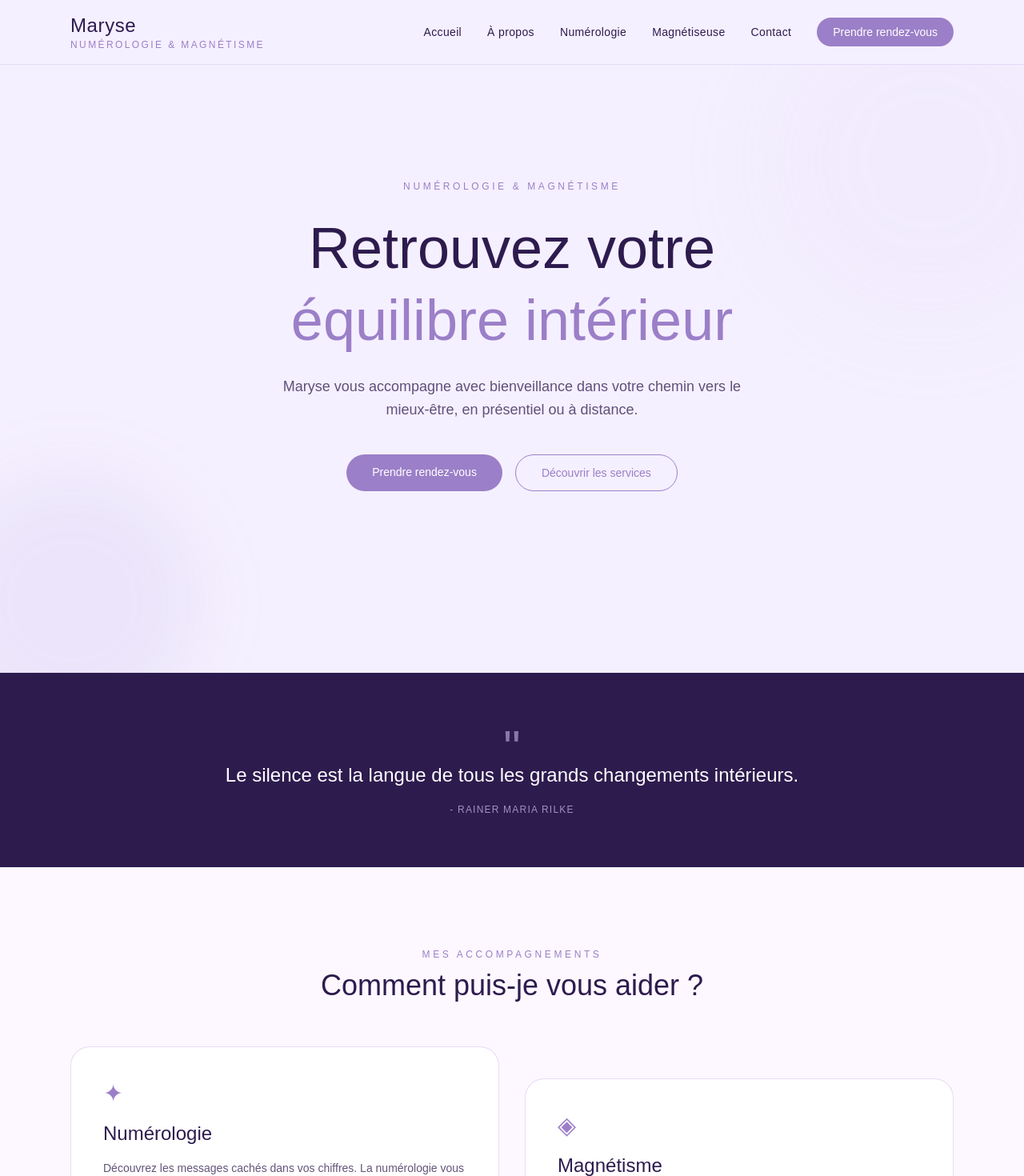
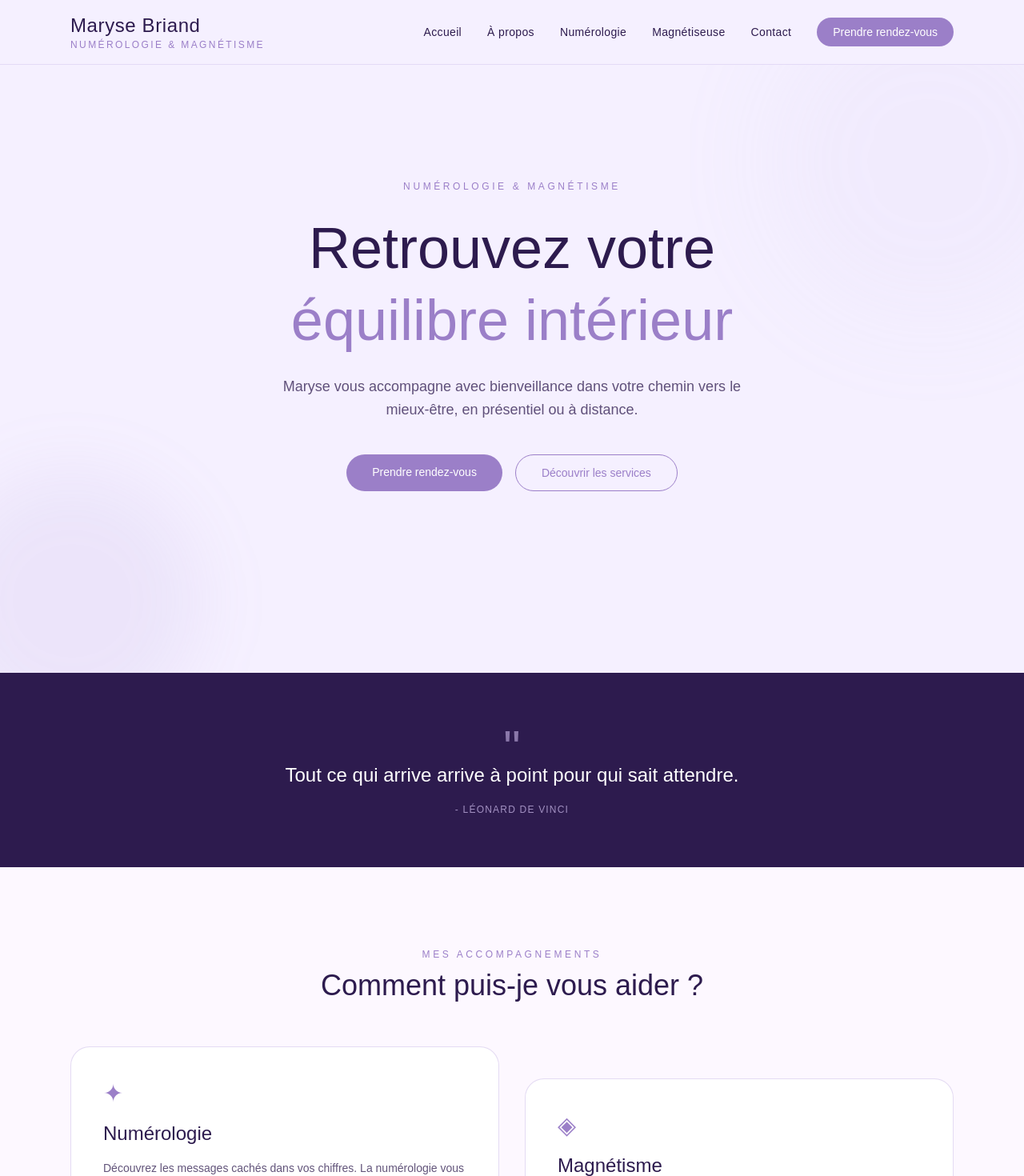
Before and after one commit to GumSurf/maryse-bien-etre, a Next.js app: page / in a window 1280 px wide. Shown: the top 1470 px of the page at 80% size. Built offline with nearby package versions, Linux system fonts and the light colour scheme; a web font is replaced by a local one.

Commit message:
Edit: correction

```diff
--- a/src/app/components/Citation.tsx
+++ b/src/app/components/Citation.tsx
@@ -1,22 +1,42 @@
 "use client";
 
+import { useState, useEffect } from "react";
 import { citation } from "../lib/data";
+import { motion, AnimatePresence } from "framer-motion";
 
 export default function Citation() {
-  const item = citation[Math.floor(Math.random() * citation.length)];
+  const [item, setItem] = useState(citation[0]);
+  const [ready, setReady] = useState(false);
+
+  useEffect(() => {
+    setItem(citation[Math.floor(Math.random() * citation.length)]);
+    setReady(true);
+  }, []);
 
   return (
     <section className="bg-[#2D1B4E] py-16">
       <div className="max-w-3xl mx-auto px-6 text-center">
-        <span className="text-[#C9B8E8]/60 font-playfair text-6xl leading-none block">
+        <span className="text-[#C9B8E8]/60 font-playfair text-6xl leading-none block" aria-hidden="true">
           "
         </span>
-        <p className="font-playfair text-xl md:text-2xl text-white leading-relaxed -mt-4">
-          {item.texte}
-        </p>
-        <span className="block mt-4 font-lato text-xs tracking-widest text-[#C9B8E8]/75 uppercase">
+        <AnimatePresence mode="wait">
+          <motion.p
+            key={item.texte}
+            initial={{ opacity: 0 }}
+            animate={{ opacity: ready ? 1 : 0 }}
+            transition={{ duration: 0.6 }}
+            className="font-playfair text-xl md:text-2xl text-white leading-relaxed -mt-4"
+          >
+            {item.texte}
+          </motion.p>
+        </AnimatePresence>
+        <motion.span
+          animate={{ opacity: ready ? 1 : 0 }}
+          transition={{ duration: 0.6, delay: 0.2 }}
+          className="block mt-4 font-lato text-xs tracking-widest text-[#C9B8E8]/75 uppercase"
+        >
           - {item.auteur}
-        </span>
+        </motion.span>
       </div>
     </section>
   );
--- a/src/app/components/Cta.tsx
+++ b/src/app/components/Cta.tsx
@@ -23,6 +23,7 @@ export default function Cta({
         <Link
           href={buttonHref}
           className="font-lato text-sm px-8 py-3 rounded-full bg-[#C9B8E8] text-[#2D1B4E] hover:bg-white transition-colors duration-300 font-medium"
+          aria-label="Prendre rendez-vous avec Maryse"
         >
           {buttonLabel}
         </Link>
--- a/src/app/components/Footer.tsx
+++ b/src/app/components/Footer.tsx
@@ -5,7 +5,7 @@ export default function Footer() {
     <footer className="bg-[#2D1B4E] text-[#E8E0F5] py-12">
       <div className="max-w-6xl mx-auto px-6 grid grid-cols-1 md:grid-cols-3 gap-10">
         <div className="flex flex-col gap-2">
-          <span className="font-playfair text-xl text-white">Maryse</span>
+          <span className="font-playfair text-xl text-white">Maryse Briand</span>
           <span className="text-xs text-[#C9B8E8] tracking-[0.2em] uppercase">
             Numérologie & Magnétisme
           </span>
@@ -52,7 +52,7 @@ export default function Footer() {
 
       <div className="max-w-6xl mx-auto px-6 mt-10 pt-6 border-t border-[#C9B8E8]/30 flex flex-col md:flex-row justify-between items-center gap-2 text-xs text-[#C9B8E8]/65">
         <span>© {new Date().getFullYear()} Maryse - Tous droits réservés</span>
-        <span>Réalisé par Gabriel Christe ✦</span>
+        <span aria-hidden="true">Réalisé par Gabriel Christe ✦</span>
       </div>
     </footer>
   );
--- a/src/app/components/Header.tsx
+++ b/src/app/components/Header.tsx
@@ -17,10 +17,9 @@ export default function Header() {
   return (
     <header className="w-full bg-[#F5F0FF] border-b border-[#C9B8E8]/40 sticky top-0 z-50 backdrop-blur-sm">
       <div className="max-w-6xl mx-auto px-6 py-4 flex items-center justify-between">
-        {/* Logo */}
-        <Link href="/" className="flex flex-col leading-tight">
+        <Link href="/" aria-label="Maryse — Retour à l'accueil" className="flex flex-col leading-tight">
           <span className="font-playfair text-2xl text-[#2D1B4E] tracking-wide">
-            Maryse
+            Maryse Briand
           </span>
           <span className="text-xs text-[#9B7FC8] tracking-[0.2em] uppercase font-lato">
             Numérologie & Magnétisme
@@ -28,7 +27,7 @@ export default function Header() {
         </Link>
 
         {/* Nav desktop */}
-        <nav className="hidden md:flex items-center gap-8">
+        <nav aria-label="Navigation principale" className="hidden md:flex items-center gap-8">
           {navLinks.map((link) => (
             <Link
               key={link.href}
@@ -41,6 +40,7 @@ export default function Header() {
           ))}
           <Link
             href="/contact"
+            aria-label="Prendre rendez-vous avec Maryse"
             className="font-lato text-sm px-5 py-2 rounded-full bg-[#9B7FC8] text-white hover:bg-[#2D1B4E] transition-colors duration-300"
           >
             Prendre rendez-vous
@@ -51,7 +51,9 @@ export default function Header() {
         <button
           className="md:hidden text-[#2D1B4E]"
           onClick={() => setMenuOpen(!menuOpen)}
-          aria-label="Menu"
+          aria-label={menuOpen ? "Fermer le menu" : "Ouvrir le menu"}
+          aria-expanded={menuOpen}
+          aria-controls="mobile-menu"
         >
           {menuOpen ? <X size={24} /> : <Menu size={24} />}
         </button>
@@ -59,7 +61,11 @@ export default function Header() {
 
       {/* Menu mobile */}
       {menuOpen && (
-        <div className="md:hidden bg-[#F5F0FF] border-t border-[#C9B8E8]/40 px-6 py-4 flex flex-col gap-4">
+        <nav
+          id="mobile-menu"
+          aria-label="Navigation mobile"
+          className="md:hidden bg-[#F5F0FF] border-t border-[#C9B8E8]/40 px-6 py-4 flex flex-col gap-4"
+        >
           {navLinks.map((link) => (
             <Link
               key={link.href}
@@ -72,12 +78,13 @@ export default function Header() {
           ))}
           <Link
             href="/contact"
+            aria-label="Prendre rendez-vous avec Maryse"
             className="font-lato text-sm px-5 py-2 rounded-full bg-[#9B7FC8] text-white text-center"
             onClick={() => setMenuOpen(false)}
           >
             Prendre rendez-vous
           </Link>
-        </div>
+        </nav>
       )}
     </header>
   );
```
